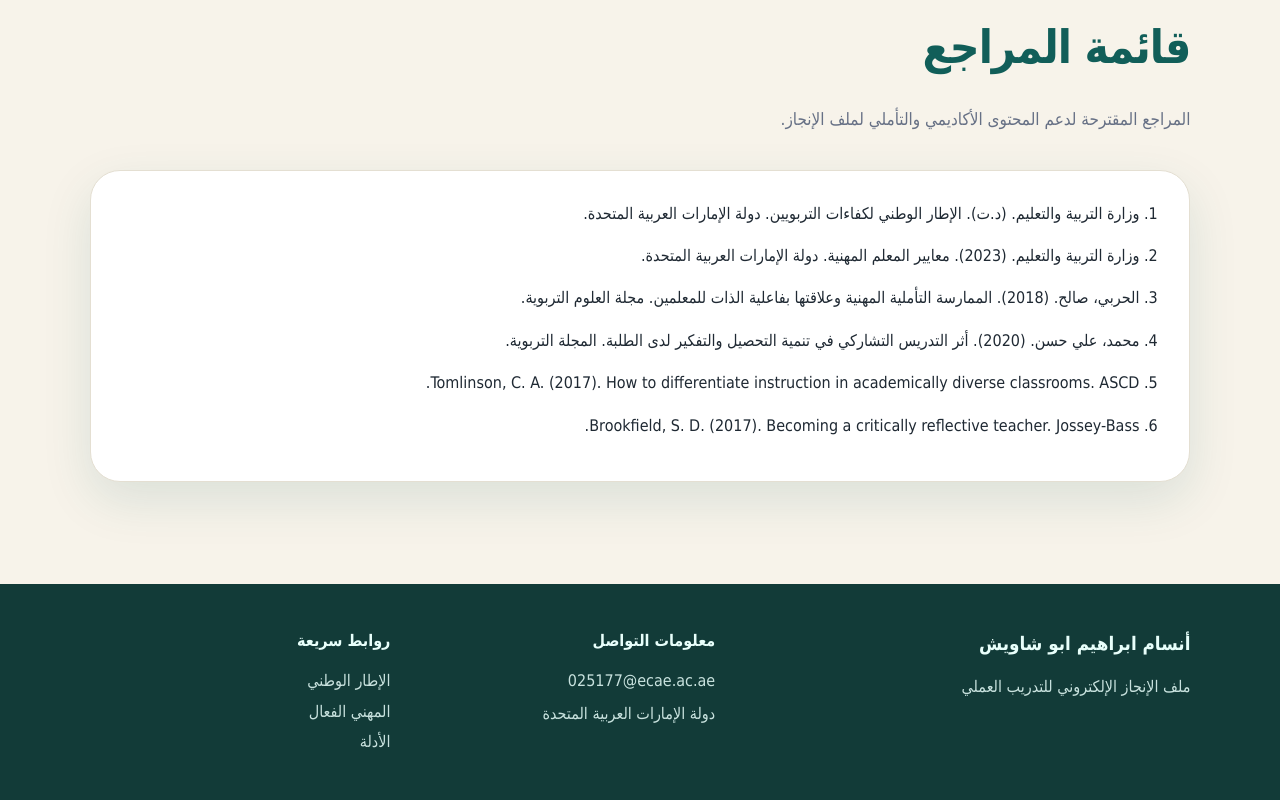
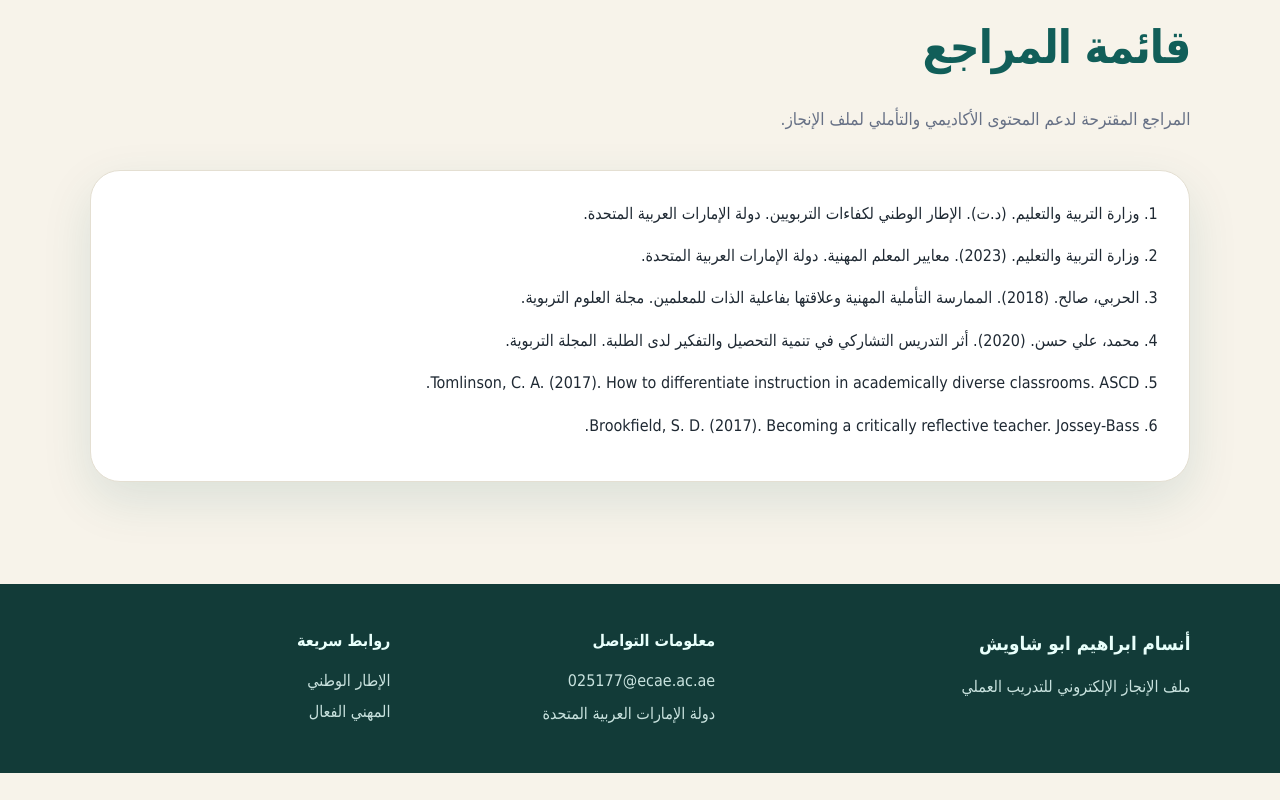
Before and after one commit to momkenanna/final, a Next.js app: page / in a window 1280 px wide. Shown: the part 9554-10354 px from the top of the page. After the commit the page ends 10327 px from the top, so only its background shows below. Built offline with nearby package versions, Linux system fonts and the light colour scheme.

Commit message:
remove obsolete evidence footer link

```diff
--- a/app/page.tsx
+++ b/app/page.tsx
@@ -467,7 +467,6 @@ export default function Home() {
           <h4>روابط سريعة</h4>
           <a href="#framework">الإطار الوطني</a>
           <a href="#practice">المهني الفعال</a>
-          <a href="#evidence">الأدلة</a>
         </div>
       </footer>
     </main>
```
